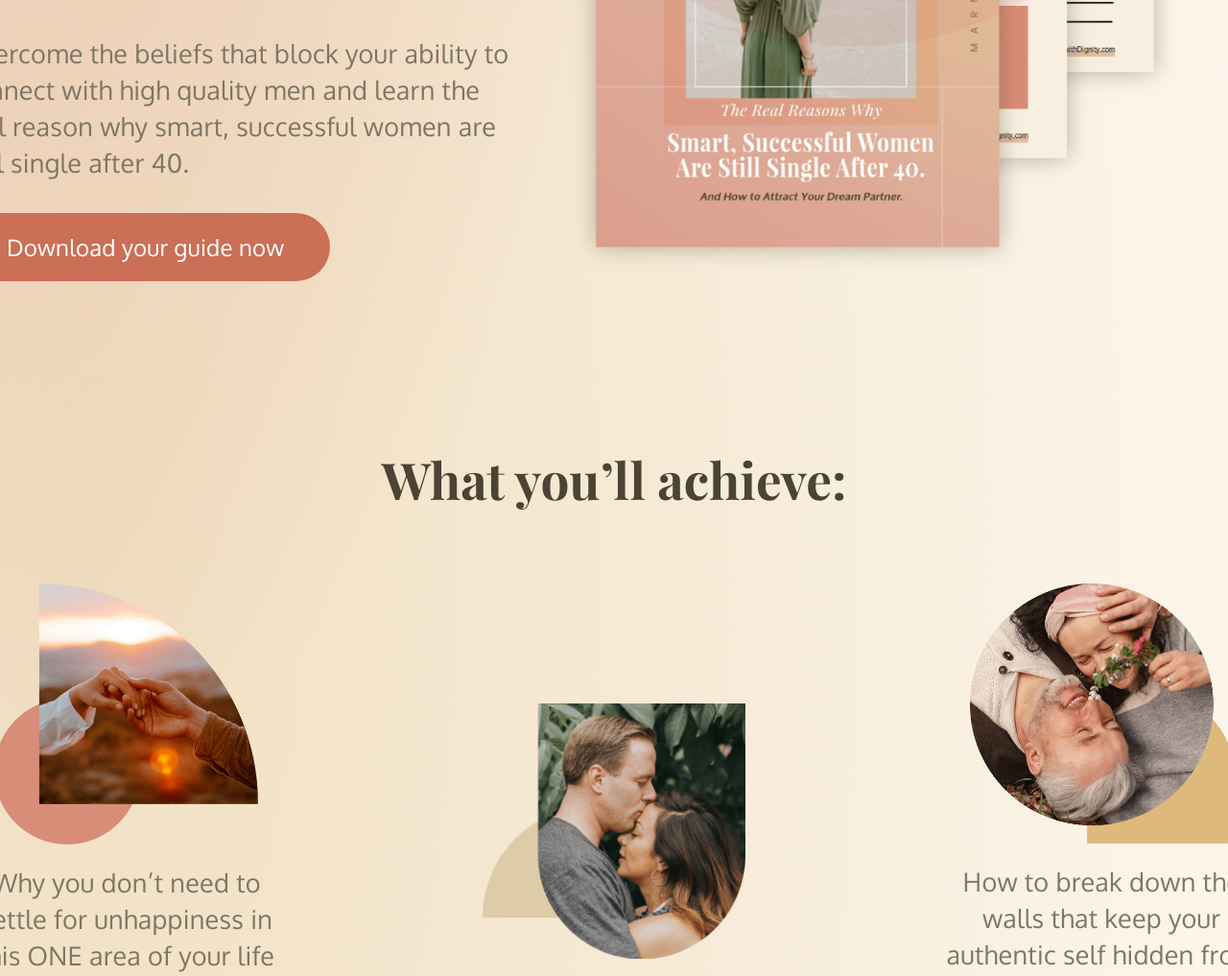
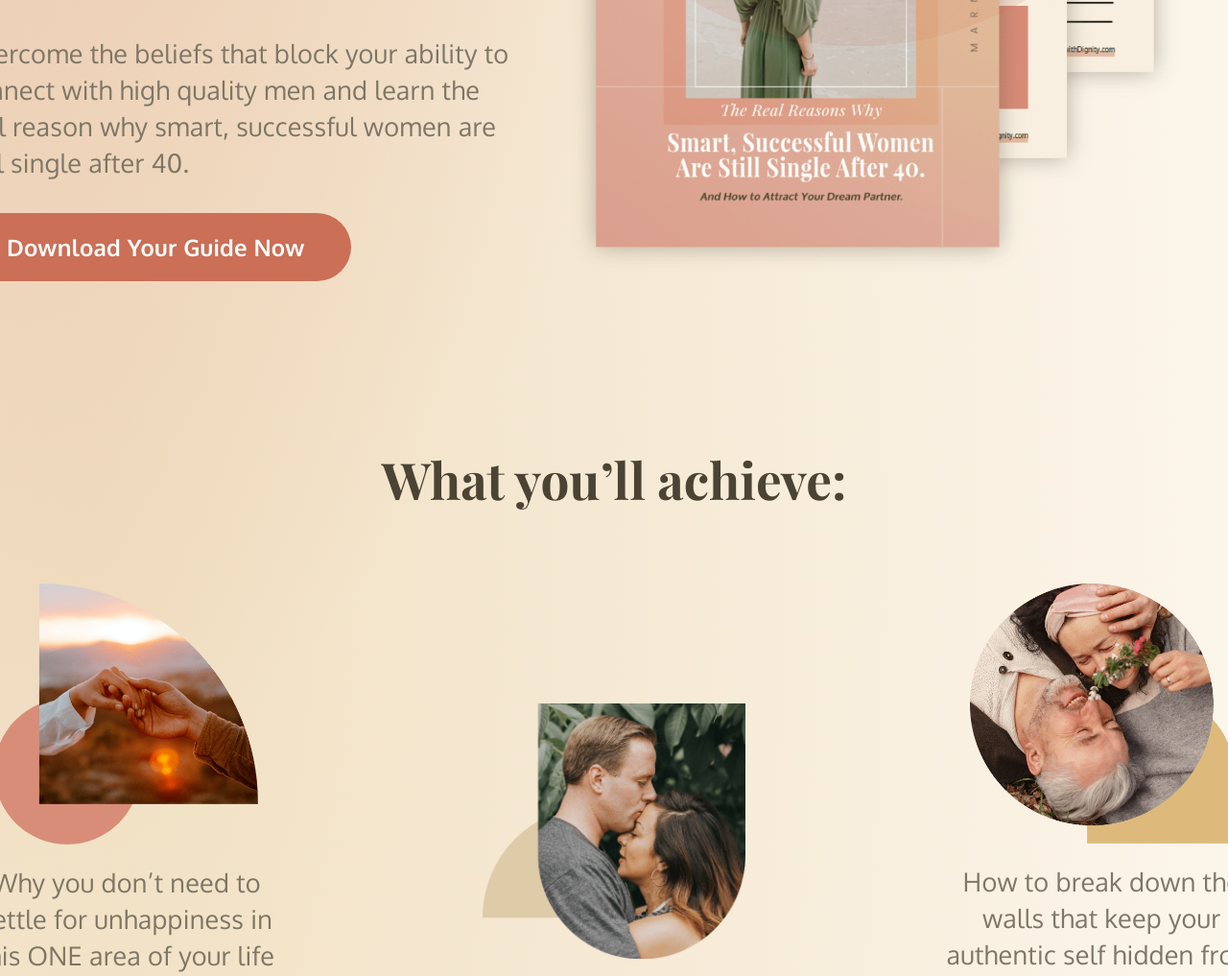
Before and after one commit to golden-gates-sf/test-landing-page, a website built with Parcel: page src/index.html in a window 1280 px wide. Shown: the part 688-1705 px from the top of the page at 96% size. Built offline with nearby package versions, Linux system fonts and the light colour scheme; a web font is replaced by a local one.

Commit message:
fix: change btn font weight

```diff
--- a/src/style/founder-info__section.scss
+++ b/src/style/founder-info__section.scss
@@ -32,6 +32,7 @@
     &-button {
       background-color: #e27c61;
       padding: 1.12rem 2.5rem;
+      font-weight: bold;
       &::after {
         content: 'Discover Marni’s Proven Process';
       }
@@ -69,6 +70,7 @@
       &-button {
         padding: 19px 0;
         width: 100%;
+        font-weight: bold;
         &::after {
           content: 'Learn More';
         }
--- a/src/style/overview_section.scss
+++ b/src/style/overview_section.scss
@@ -38,9 +38,10 @@ main {
     &-button {
       background-color: #cb6f56;
       padding: 1.12rem 3rem;
+      font-weight: bold;
 
       &::after {
-        content: 'Download your guide now';
+        content: 'Download Your Guide Now';
       }
     }
   }
```
